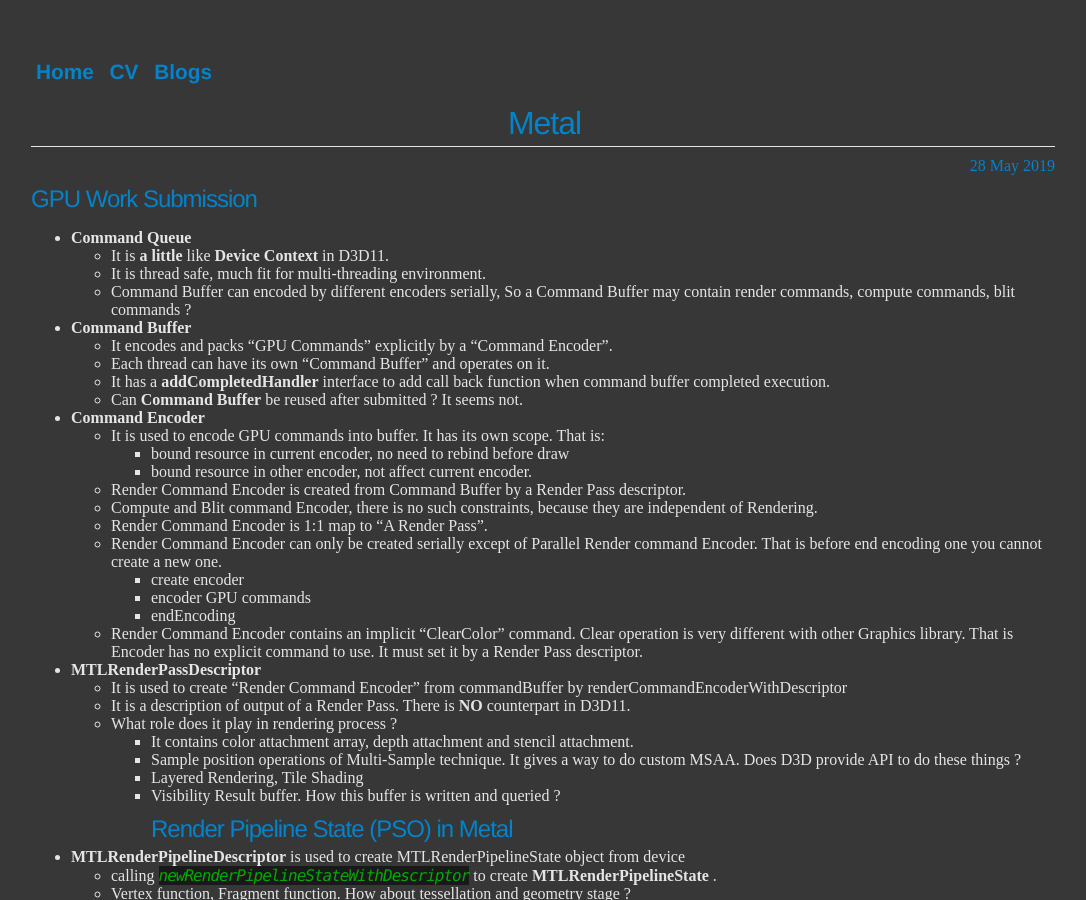
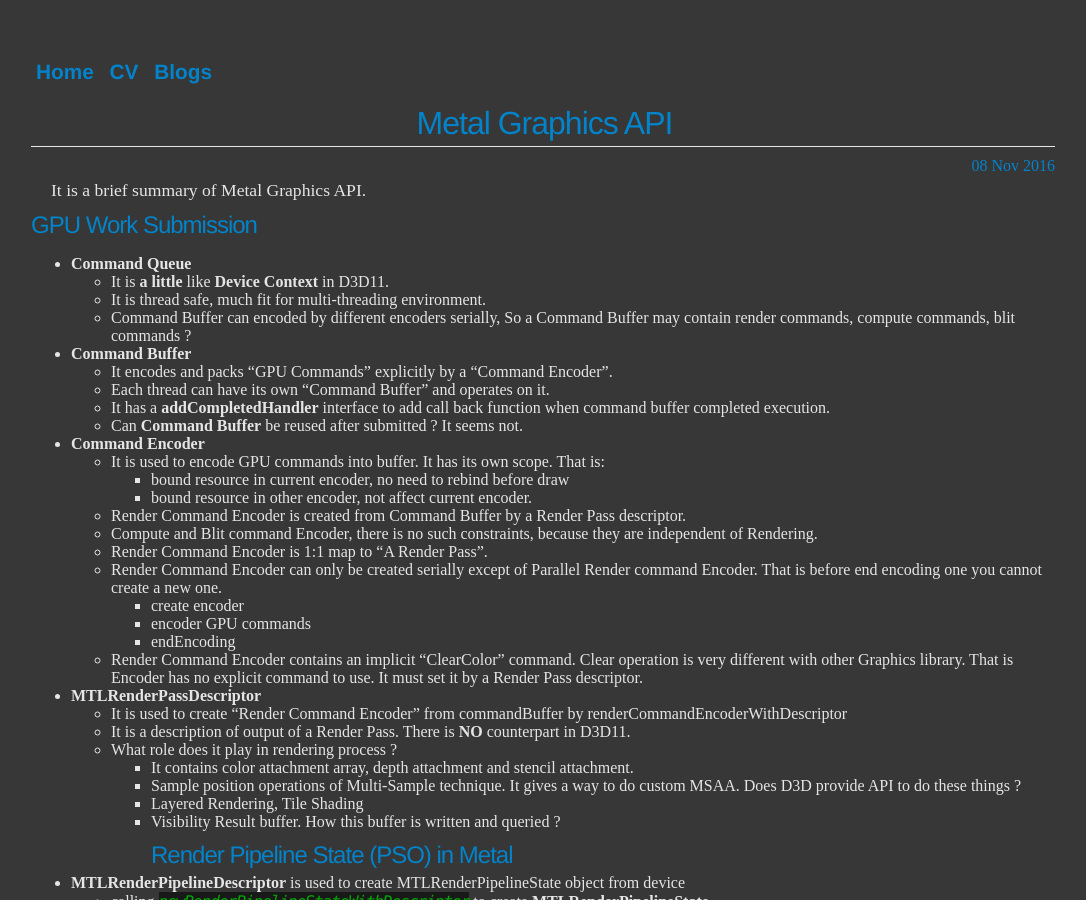
Before and after one commit to ychding11/ychding11.github.io, a Jekyll site: the page built from _posts/2019-05-28-Metal.md, in a window 1280 px wide and 900 px high. Shown: the whole window, without its empty margins (97-1183 px from the left). Built offline with Jekyll 4.4.1, drawn with Linux system fonts in a browser that asks for light colours; our own code applies the rules of GitHub Pages for plain Markdown files.

Commit message:
Update 2019-05-28-Metal.md

```diff
--- a/_posts/2019-05-28-Metal.md
+++ b/_posts/2019-05-28-Metal.md
@@ -1,3 +1,10 @@
+---
+layout: post
+title: "Metal Graphics API"
+date: 2016-11-08
+---
+It is a brief summary of Metal Graphics API.
+
 ## GPU Work Submission
 - **Command Queue**
   - It is **a little** like **Device Context** in D3D11.
```
